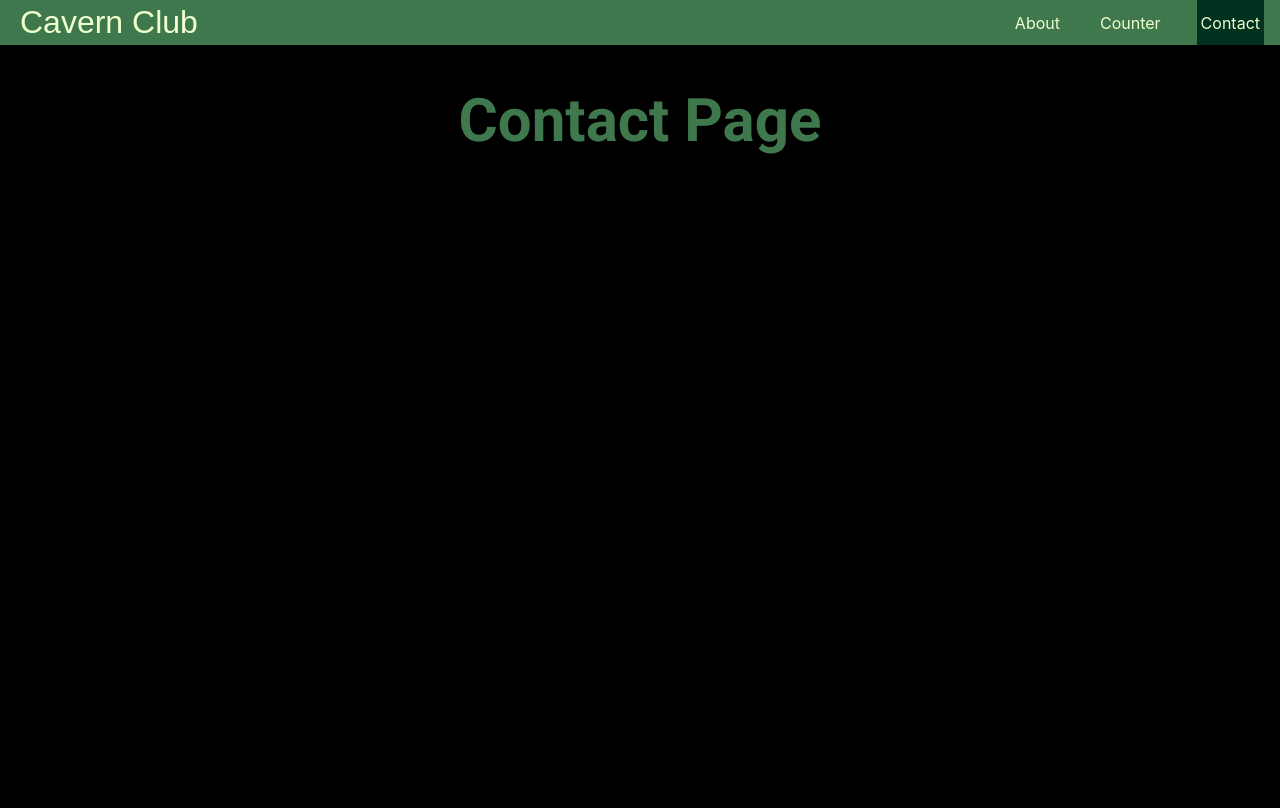
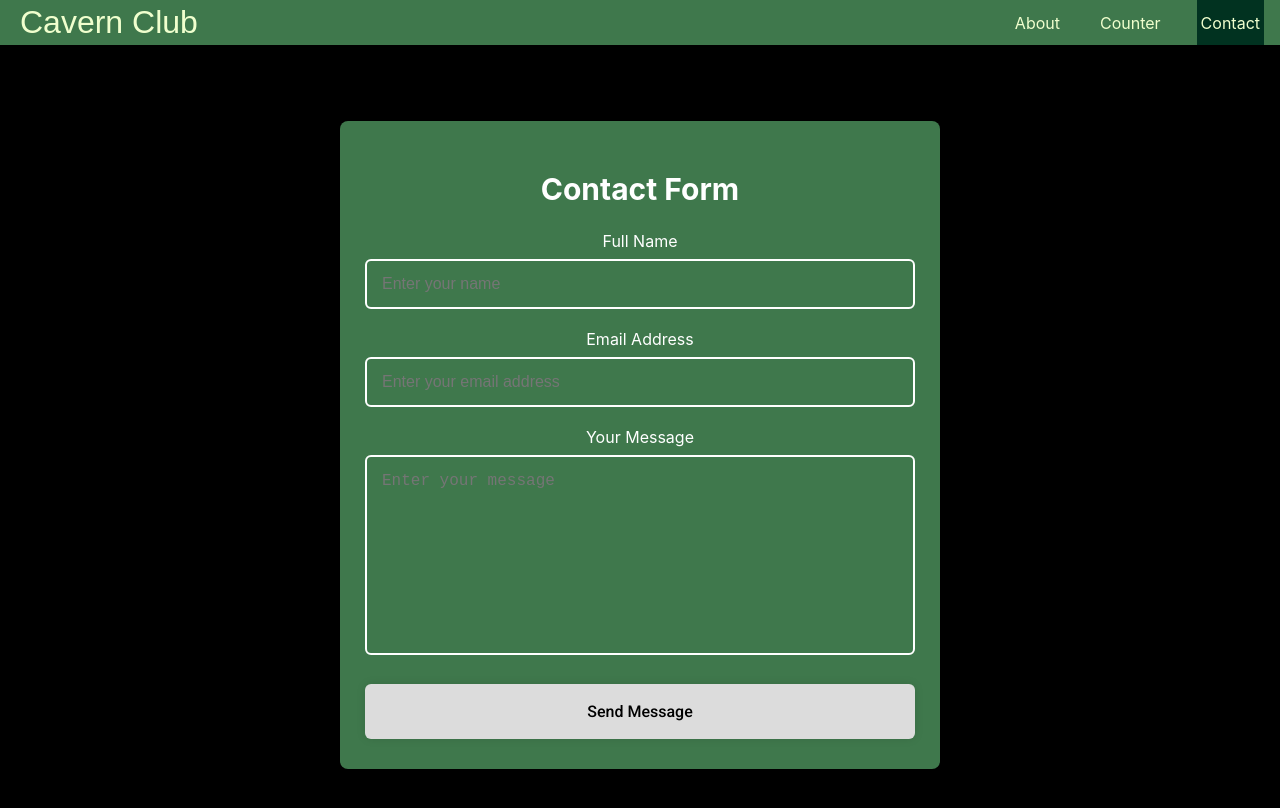
Before and after one commit to dyorgie/Activity-2---State-Management-React-Router-and-Navigation, a React (Create React App) app in the folder second-activity/: page /Contact in a window 1280 px wide. Shown: the top 808 px of the page. Built offline with nearby package versions, Linux system fonts and the light colour scheme; a web font is replaced by a local one.

Commit message:
Updated contact page

```diff
--- /dev/null
+++ b/second-activity/src/components/Contact.css
@@ -0,0 +1,62 @@
+.contact {
+  display: flex;
+  justify-content: center;
+  align-items: center;
+  min-height: 100vh;
+  color: white;
+}
+
+form {
+  max-width: 600px;
+  width: 100%;
+  background: #3f784c;
+  padding: 25px 25px 30px;
+  border-radius: 8px;
+  box-shadow: 0 0 10px rgba(0, 0, 0, 0.1);
+  margin: 25px;
+}
+
+form h2 {
+  font-size: 30px;
+  text-align: center;
+}
+
+form .input-box {
+  margin-top: 20px;
+}
+
+.input-box .field {
+  width: 100%;
+  height: 50px;
+  background: transparent;
+  border: 2px solid;
+  border-radius: 6px;
+  padding: 15px;
+  font-size: 16px;
+  margin-top: 8px;
+  color: #fff;
+}
+
+.input-box .field.message {
+  height: 200px;
+  resize: none;
+}
+
+form button {
+  width: 100%;
+  height: 55px;
+  border: none;
+  border-radius: 6px;
+  background: gainsboro;
+  box-shadow: 0 0 10px rgba(0, 0, 0, 0.1);
+  cursor: pointer;
+  color: black;
+  font-size: 16px;
+  font-weight: 500;
+  margin-top: 25px;
+  transition: 0.5s;
+}
+
+form button:hover {
+  background-color: white;
+}
--- a/second-activity/src/components/Contact.js
+++ b/second-activity/src/components/Contact.js
@@ -1,8 +1,44 @@
+import "../components/Contact.css";
+import React from "react";
+
 function Contact() {
   return (
-    <div>
-      <h1>Contact Page</h1>
-    </div>
+    <section className="contact">
+      <form>
+        <h2>Contact Form</h2>
+        <div className="input-box">
+          <label>Full Name</label>
+          <input
+            type="text"
+            className="field"
+            placeholder="Enter your name"
+            required
+          ></input>
+        </div>
+
+        <div className="input-box">
+          <label>Email Address</label>
+          <input
+            type="email"
+            className="field"
+            placeholder="Enter your email address"
+            required
+          ></input>
+        </div>
+
+        <div className="input-box">
+          <label>Your Message</label>
+          <textarea
+            name=""
+            id=""
+            className="field message"
+            placeholder="Enter your message"
+            required
+          ></textarea>
+        </div>
+        <button type="submit">Send Message</button>
+      </form>
+    </section>
   );
 }
 
--- a/second-activity/src/components/Home.js
+++ b/second-activity/src/components/Home.js
@@ -8,7 +8,7 @@ function Home() {
         <h1 className="welcome">Welcome to the Cavern Club!</h1>
       </div>
 
-      <div className="img">
+      <div className="image">
         <a href="https://www.cavernclub.com/" target="_blank" rel="noreferrer">
           <img src={CAVERN} alt="cavernClub"></img>
         </a>
```
